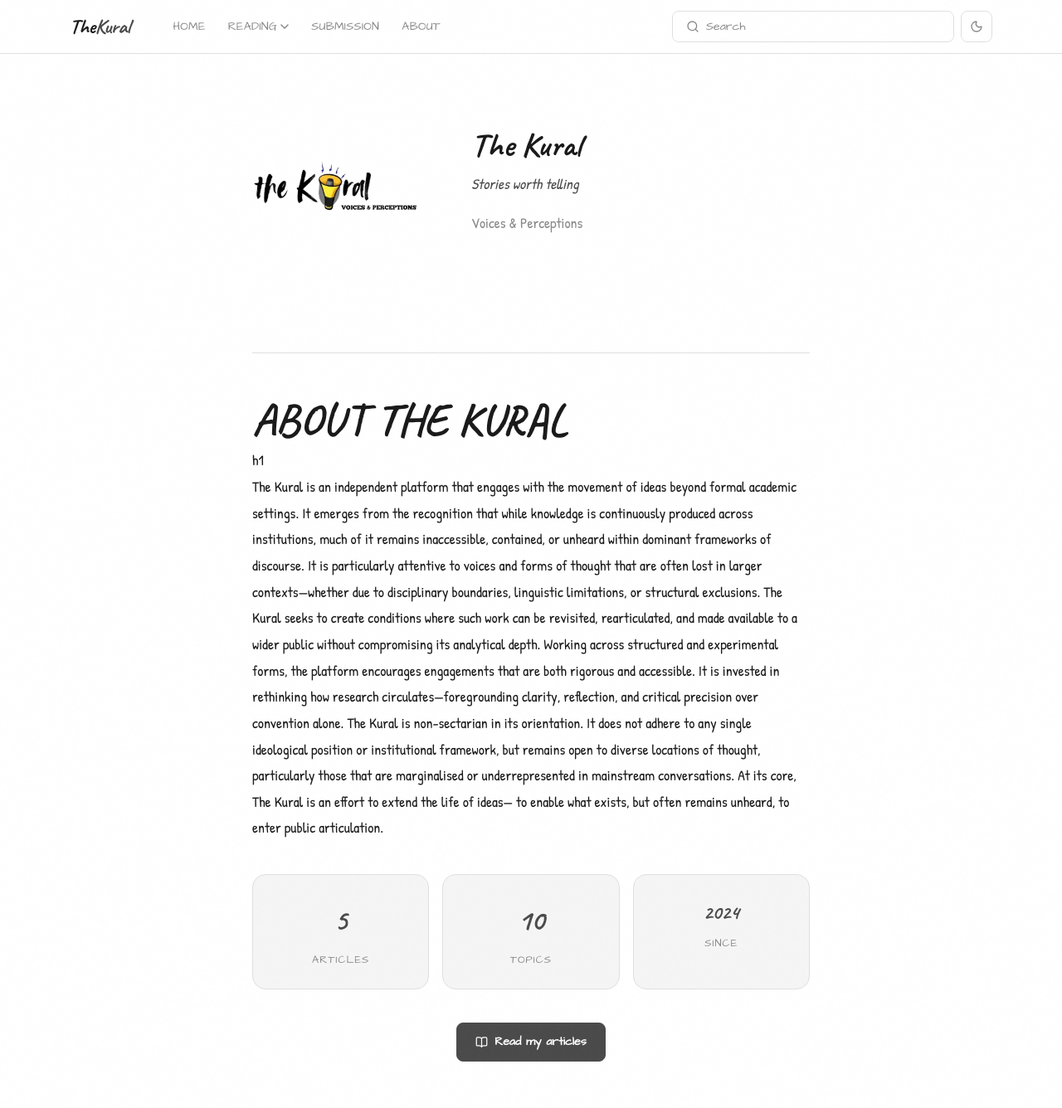
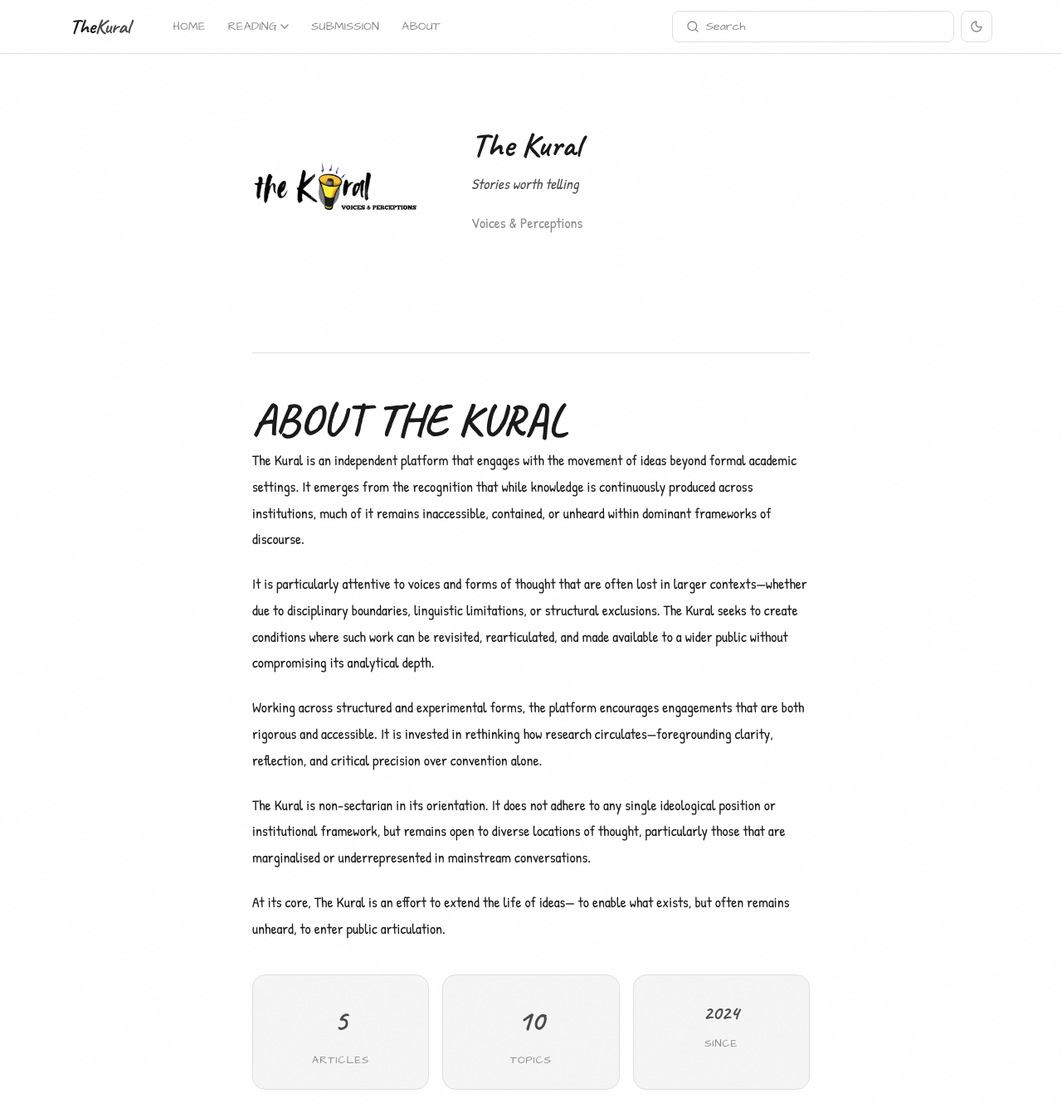
Before and after one commit to someoneonearthwholovestg/thekural.in, a Jekyll site: the page built from about.md, in a window 1280 px wide and 1400 px high, cut to the strip 0-1336 px from the top of the window. Shown: the whole strip at 83% size. Built offline with Jekyll 4.4.1, drawn with Linux system fonts in a browser that asks for light colours.

```diff
--- a/about.md
+++ b/about.md
@@ -26,17 +26,17 @@ description: About this blog and its author
   <div class="divider"></div>
 
   <div class="post-body" style="margin-bottom:2.5rem;">
-    <h1>ABOUT THE KURAL</h1>h1
+    <h1>ABOUT THE KURAL</h1>
 
-<p>The Kural is an independent platform that engages with the movement of ideas beyond formal academic settings. It emerges from the recognition that while knowledge is continuously produced across institutions, much of it remains inaccessible, contained, or unheard within dominant frameworks of discourse.
+<p>The Kural is an independent platform that engages with the movement of ideas beyond formal academic settings. It emerges from the recognition that while knowledge is continuously produced across institutions, much of it remains inaccessible, contained, or unheard within dominant frameworks of discourse.</p>
 
-It is particularly attentive to voices and forms of thought that are often lost in larger contexts—whether due to disciplinary boundaries, linguistic limitations, or structural exclusions. The Kural seeks to create conditions where such work can be revisited, rearticulated, and made available to a wider public without compromising its analytical depth.
+<p>It is particularly attentive to voices and forms of thought that are often lost in larger contexts—whether due to disciplinary boundaries, linguistic limitations, or structural exclusions. The Kural seeks to create conditions where such work can be revisited, rearticulated, and made available to a wider public without compromising its analytical depth.</p>
 
-Working across structured and experimental forms, the platform encourages engagements that are both rigorous and accessible. It is invested in rethinking how research circulates—foregrounding clarity, reflection, and critical precision over convention alone.
+<p>Working across structured and experimental forms, the platform encourages engagements that are both rigorous and accessible. It is invested in rethinking how research circulates—foregrounding clarity, reflection, and critical precision over convention alone.</p>
 
-The Kural is non-sectarian in its orientation. It does not adhere to any single ideological position or institutional framework, but remains open to diverse locations of thought, particularly those that are marginalised or underrepresented in mainstream conversations.
+<p>The Kural is non-sectarian in its orientation. It does not adhere to any single ideological position or institutional framework, but remains open to diverse locations of thought, particularly those that are marginalised or underrepresented in mainstream conversations.</p>
 
-At its core, The Kural is an effort to extend the life of ideas—
+<p>At its core, The Kural is an effort to extend the life of ideas—
 to enable what exists, but often remains unheard, to enter public articulation.</p>
   </div>
 
```
